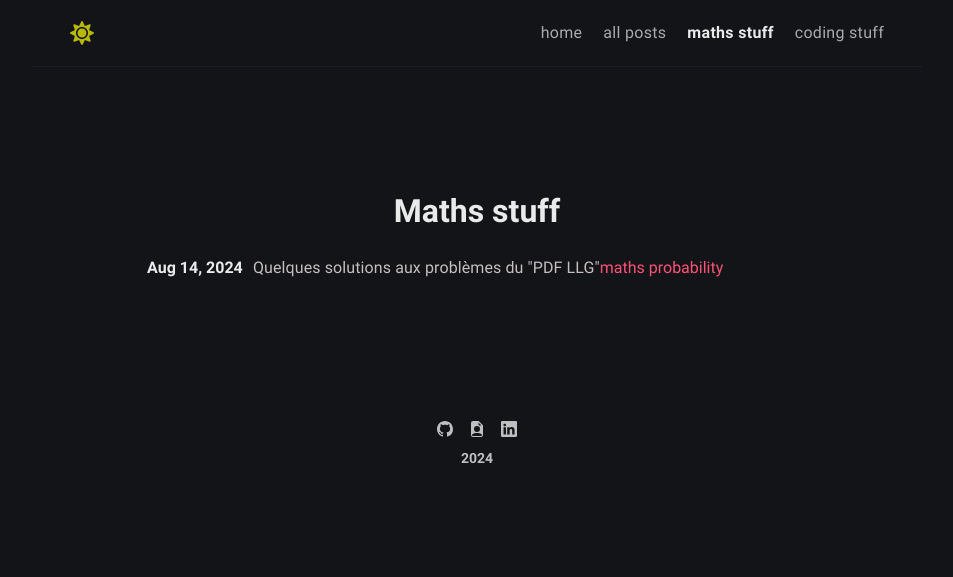
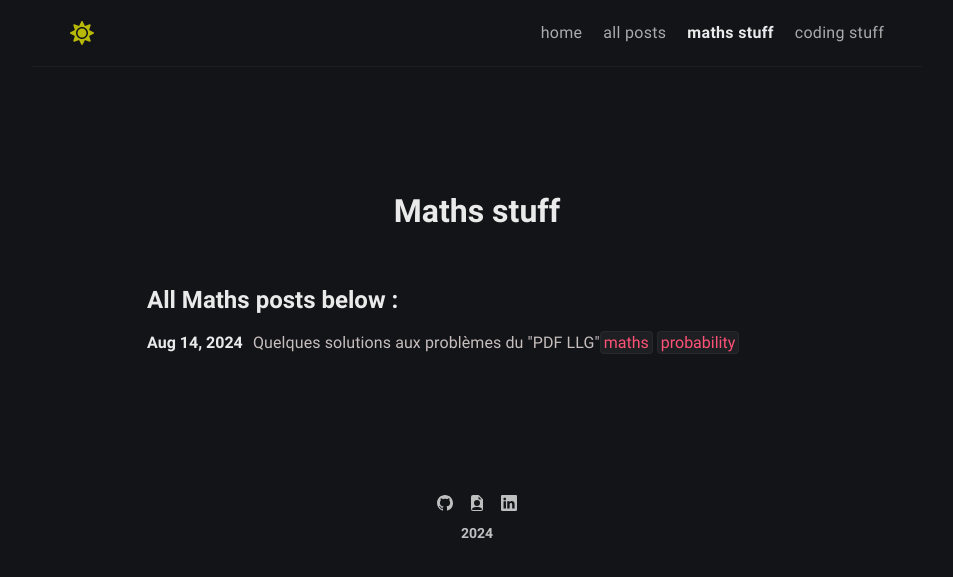
Before and after one commit to Cyril9227/cyril9227.github.io, a Jekyll site: the page built from maths.md, in a window 1280 px wide. Shown: the top 577 px of the page, without its empty margins (163-1116 px from the left). Built offline with Jekyll 4.4.1, drawn with Linux system fonts in a browser that asks for light colours.

Commit message:
should work as expected

```diff
--- a/maths.md
+++ b/maths.md
@@ -6,6 +6,9 @@ excerpt: Random bad maths and cool problems
 comments: false
 ---
 
+
+
+# All Maths posts below :
 
 <div id="posts-container">
   <section class="tag-section">
@@ -17,9 +20,9 @@ comments: false
           <h3 class="post-item-title">
             <a href="{{ post.url }}">{{ post.title | escape }}</a>
           </h3>
-          <div class="post-item-tags">
+          <div class="all-posts-tags">
             {% for tag in post.tags %}
-              <a class="tag-item" href="/tags/#{{ tag }}">{{ tag }}</a>
+              <a href="/tags#{{ tag | slugify }}" class="tag-item">{{ tag }}</a>
             {% endfor %}
           </div>
         </article>
```
